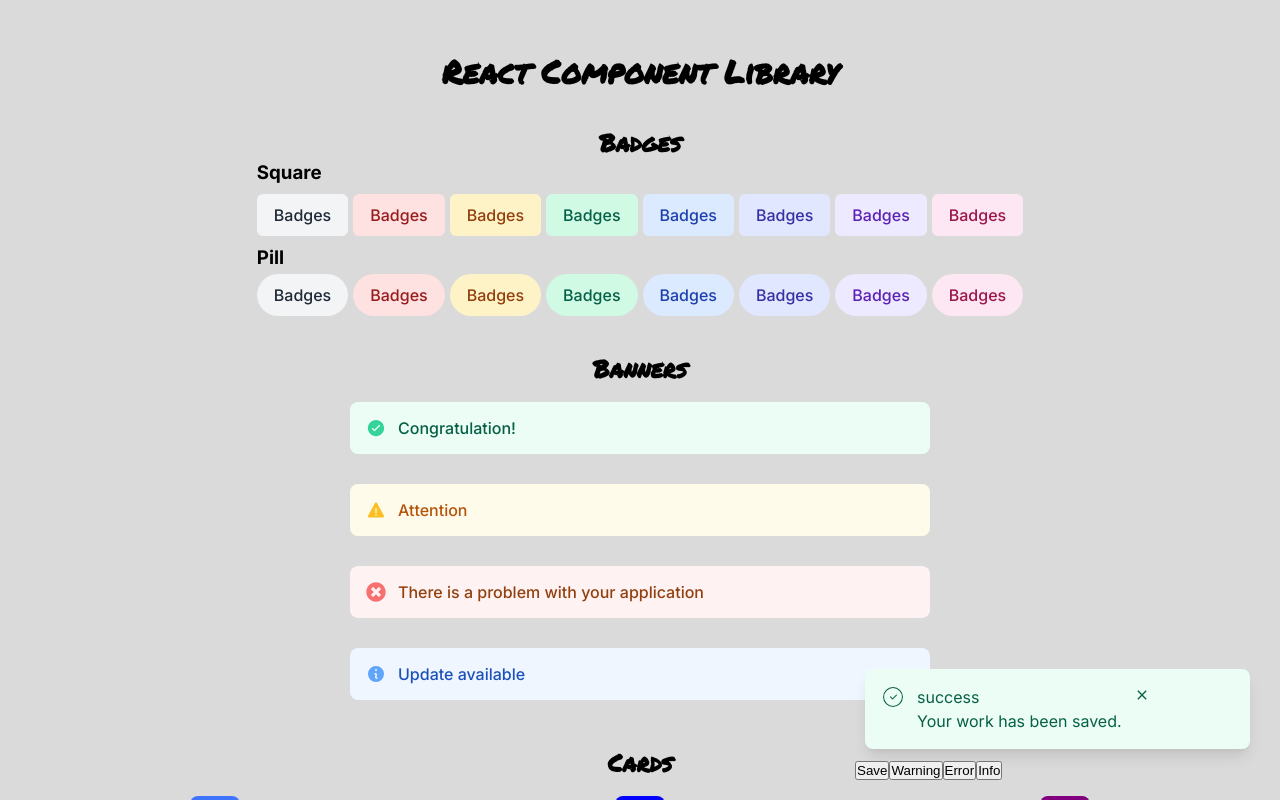
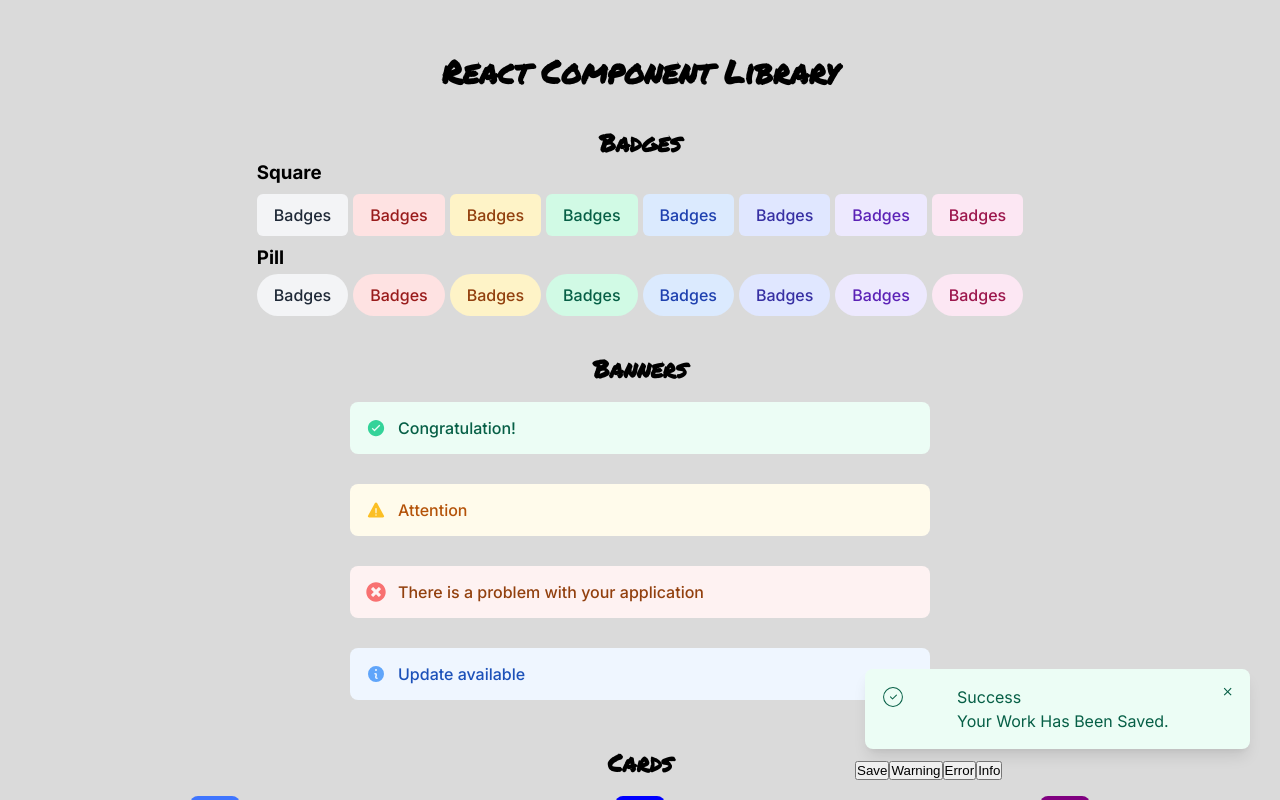
Before and after one commit to emirisato1003/react-component-library, a React (Vite) app: page / in a window 1280 px wide. Both pictures are taken after a click on the button "Save". Shown: the top 800 px of the page. Built offline with nearby package versions, Linux system fonts and the light colour scheme; the HTML template or start-up script is replaced by a standard one.

Commit message:
change toast style

```diff
--- a/src/assets/components/Toasts/ToastContainer.jsx
+++ b/src/assets/components/Toasts/ToastContainer.jsx
@@ -41,9 +41,9 @@ export default function ToastContainer({ children }) {
                                 <p>{toast.type}</p>
                                 <p>{toast.message}</p>
                             </div>
-                            <div className="toast-close-btn">
+                            <button className={`toast-close-btn ${toast.type}`}>
                                 <IoMdClose />
-                            </div>
+                            </button>
                         </div>
                     ))}
                 </div>
--- a/src/index.css
+++ b/src/index.css
@@ -469,7 +469,8 @@ section.tooltips .title{
 .toast-container{
   width: 385px;
   display: flex;
-  /* justify-content: space-between; */
+  justify-content: space-between;
+  align-items: start;
   gap: 12px;
   padding: 16px;
   border-radius: 8px;
@@ -478,13 +479,19 @@ section.tooltips .title{
   box-shadow: 0px 10px 15px -3px rgba(0, 0, 0, 0.1), 0px 4px 6px -2px rgba(0, 0, 0, 0.05);
 }
 
+.toast-text{
+  text-transform: capitalize;
+}
+
 .toast-icon{
   font-size: 1.5rem;
 }
 
-.toast-container button{
-  background-color: none;
-  justify-self: end;
+.toast-close-btn{
+  border: none;
+  background: none;
+  cursor: pointer;
+  transition: .4s;
 }
 
 @media (max-width: 1200px) {
```
